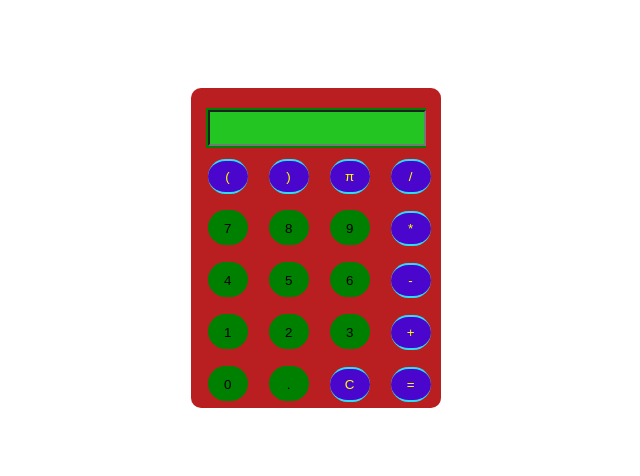
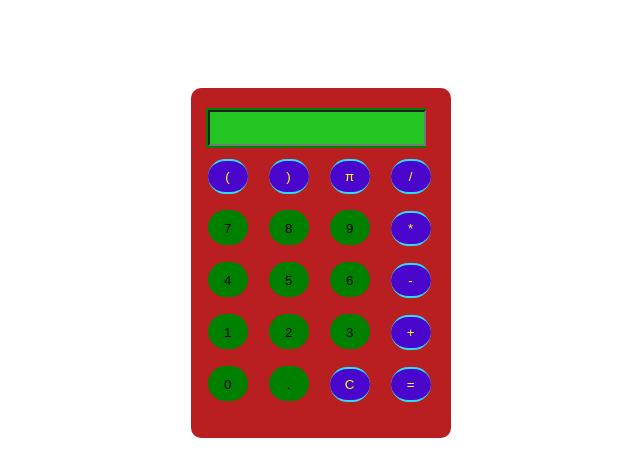
Before and after one commit to emmablando/Calculator, a plain HTML site: page index.html in a window 1280 px wide. Shown: the whole page, without its empty margins (323-963 px from the left). Drawn offline with Linux system fonts and the light colour scheme.

Commit message:
i changed the height and width

```diff
--- a/calculator.css
+++ b/calculator.css
@@ -3,8 +3,8 @@
 
 .box {
 	background-color: #B91F21;
-	height: 320px;
-	width: 250px;
+	height: 350px;
+	width: 260px;
 	border-radius: 10px;
 	position: relative;
 	top: 80px;
```
